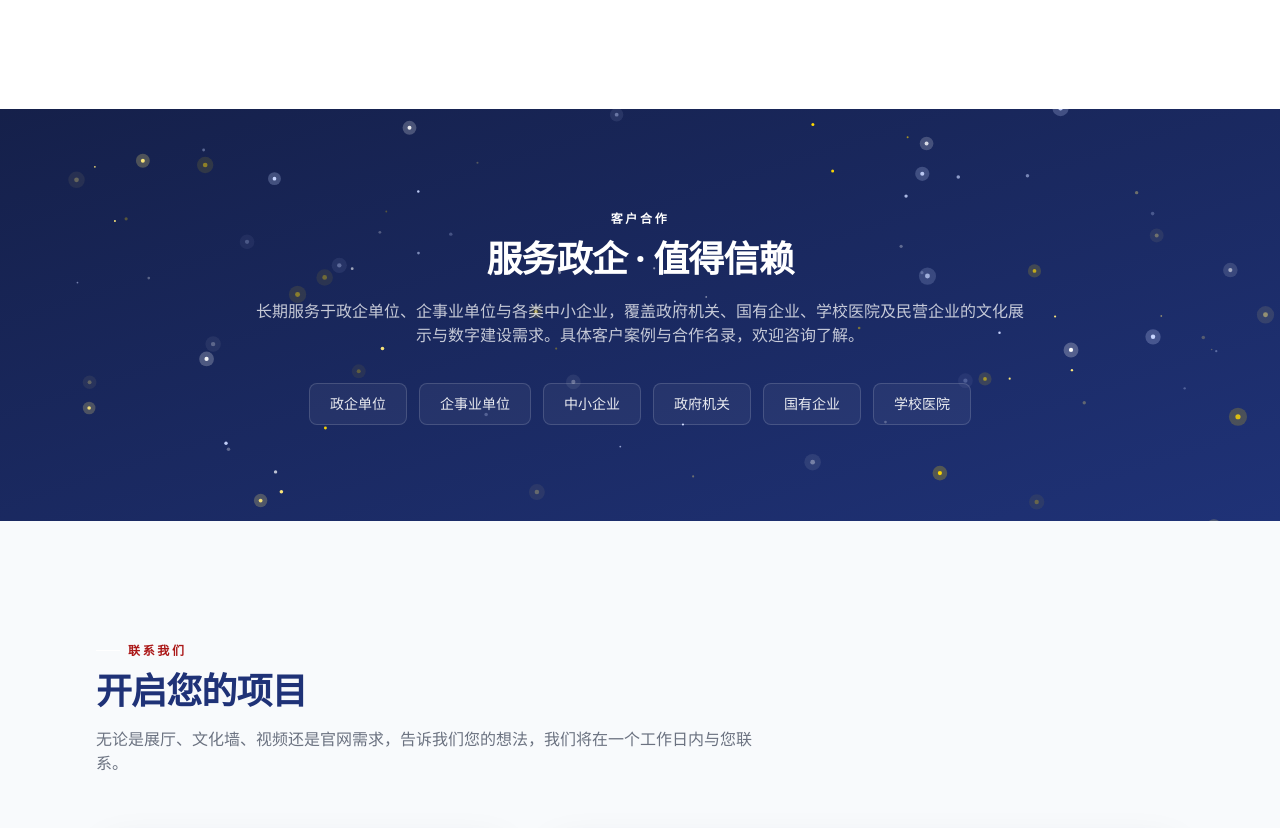
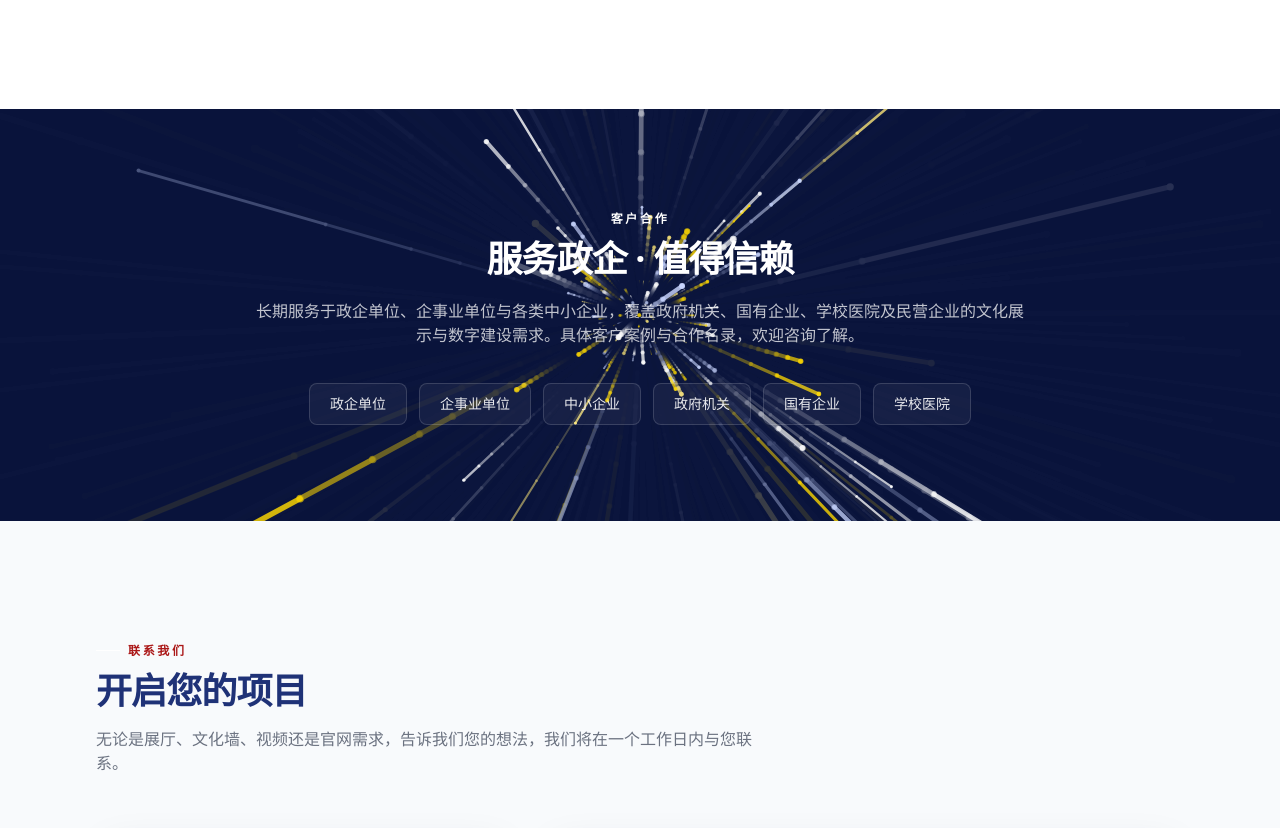
Before and after one commit to wjww0727/xianpian-website, a website: page index.html in a window 1280 px wide. Shown: the part 3482-4310 px from the top of the page. Drawn offline with Linux system fonts and the light colour scheme; animation ran at ten frames a second.

Commit message:
fix: Glitter Warp改为星战曲速隧道(粒子从中心向外飞驰拖尾)

```diff
--- a/index.html
+++ b/index.html
@@ -1097,7 +1097,7 @@
     })();
   </script>
   <script>
-    /* Glitter Warp：金色闪光粒子随波浪流动（仅客户合作板块；不挡点击） */
+    /* Glitter Warp：星战曲速隧道（粒子从中心由内向外飞驰，带拖尾闪光；仅客户合作板块） */
     (function () {
       var canvas = document.getElementById("glitterWarp");
       if (!canvas) return;
@@ -1105,11 +1105,30 @@
       var ctx = canvas.getContext("2d");
       var reduce = window.matchMedia && window.matchMedia("(prefers-reduced-motion: reduce)").matches;
 
-      var W = 0, H = 0, dpr = 1;
+      var W = 0, H = 0, dpr = 1, cx = 0, cy = 0;
       var particles = [];
-      var COUNT = window.innerWidth < 768 ? 50 : 90;
-      var COLORS = ["#ffd900", "#ffe97a", "#ffffff", "#c9d6ff"];
+      var COUNT = window.innerWidth < 768 ? 90 : 160;
+      var FOCAL = 260;
+      var MAXZ = 1400;
+      var COLORS = ["#ffffff", "#ffe97a", "#ffd900", "#c9d6ff"];
 
+      function spawn(deep) {
+        return {
+          x: (Math.random() - 0.5) * 360,   // 方向坐标（屏幕像素级）
+          y: (Math.random() - 0.5) * 360,
+          z: deep ? Math.random() * MAXZ + 60 : MAXZ,
+          pz: 0,
+          speed: 3 + Math.random() * 6,
+          size: 1 + Math.random() * 1.8,
+          color: COLORS[Math.floor(Math.random() * COLORS.length)]
+        };
+      }
+      function project(p, z) {
+        return {
+          x: cx + (p.x / z) * FOCAL,
+          y: cy + (p.y / z) * FOCAL
+        };
+      }
       function resize() {
         var rect = section.getBoundingClientRect();
         dpr = Math.min(window.devicePixelRatio || 1, 2);
@@ -1117,48 +1136,46 @@
         canvas.width = Math.round(W * dpr);
         canvas.height = Math.round(H * dpr);
         ctx.setTransform(dpr, 0, 0, dpr, 0, 0);
-        build();
-      }
-      function build() {
+        cx = W / 2; cy = H / 2;
         particles = [];
-        for (var i = 0; i < COUNT; i++) {
-          particles.push({
-            x: Math.random() * W,
-            baseY: Math.random() * H,
-            size: 0.8 + Math.random() * 1.8,
-            color: COLORS[Math.floor(Math.random() * COLORS.length)],
-            phase: Math.random() * Math.PI * 2,
-            twinkle: 0.8 + Math.random() * 1.8,
-            drift: (Math.random() - 0.5) * 0.15,
-            waveAmp: 12 + Math.random() * 22,
-            waveFreq: 0.002 + Math.random() * 0.003
-          });
-        }
+        for (var i = 0; i < COUNT; i++) particles.push(spawn(true));
       }
 
-      var t = 0;
       function tick() {
-        t += 0.016;
-        ctx.clearRect(0, 0, W, H);
+        // 拖尾：半透明深蓝覆盖
+        ctx.fillStyle = "rgba(12,22,60,0.30)";
+        ctx.fillRect(0, 0, W, H);
+
         for (var i = 0; i < particles.length; i++) {
           var p = particles[i];
-          p.x += p.drift;
-          if (p.x < -10) p.x = W + 10;
-          if (p.x > W + 10) p.x = -10;
-          var y = p.baseY + Math.sin(p.x * p.waveFreq + t * 0.8 + p.phase) * p.waveAmp;
-          var alpha = 0.25 + 0.75 * (0.5 + 0.5 * Math.sin(t * p.twinkle + p.phase));
+          p.pz = p.z;
+          p.z -= p.speed * 7;
+          if (p.z < 40) {
+            particles[i] = spawn(false);
+            continue;
+          }
+          var cur = project(p, p.z);
+          var prev = project(p, p.pz);
+          var depth = 1 - p.z / MAXZ;            // 0 远 -> 1 近
+          var alpha = Math.max(0.05, Math.min(1, depth));
+          var r = p.size * (0.3 + depth * 1.8);
+
+          // 拖尾线
+          ctx.strokeStyle = p.color;
+          ctx.globalAlpha = alpha * 0.85;
+          ctx.lineWidth = r;
+          ctx.lineCap = "round";
+          ctx.beginPath();
+          ctx.moveTo(prev.x, prev.y);
+          ctx.lineTo(cur.x, cur.y);
+          ctx.stroke();
+
+          // 头部亮点
           ctx.globalAlpha = alpha;
           ctx.fillStyle = p.color;
           ctx.beginPath();
-          ctx.arc(p.x, y, p.size, 0, Math.PI * 2);
+          ctx.arc(cur.x, cur.y, r * 0.7, 0, Math.PI * 2);
           ctx.fill();
-          // 大粒子加微光
-          if (p.size > 1.8) {
-            ctx.globalAlpha = alpha * 0.25;
-            ctx.beginPath();
-            ctx.arc(p.x, y, p.size * 3.5, 0, Math.PI * 2);
-            ctx.fill();
-          }
         }
         ctx.globalAlpha = 1;
         if (!reduce) requestAnimationFrame(tick);
```
